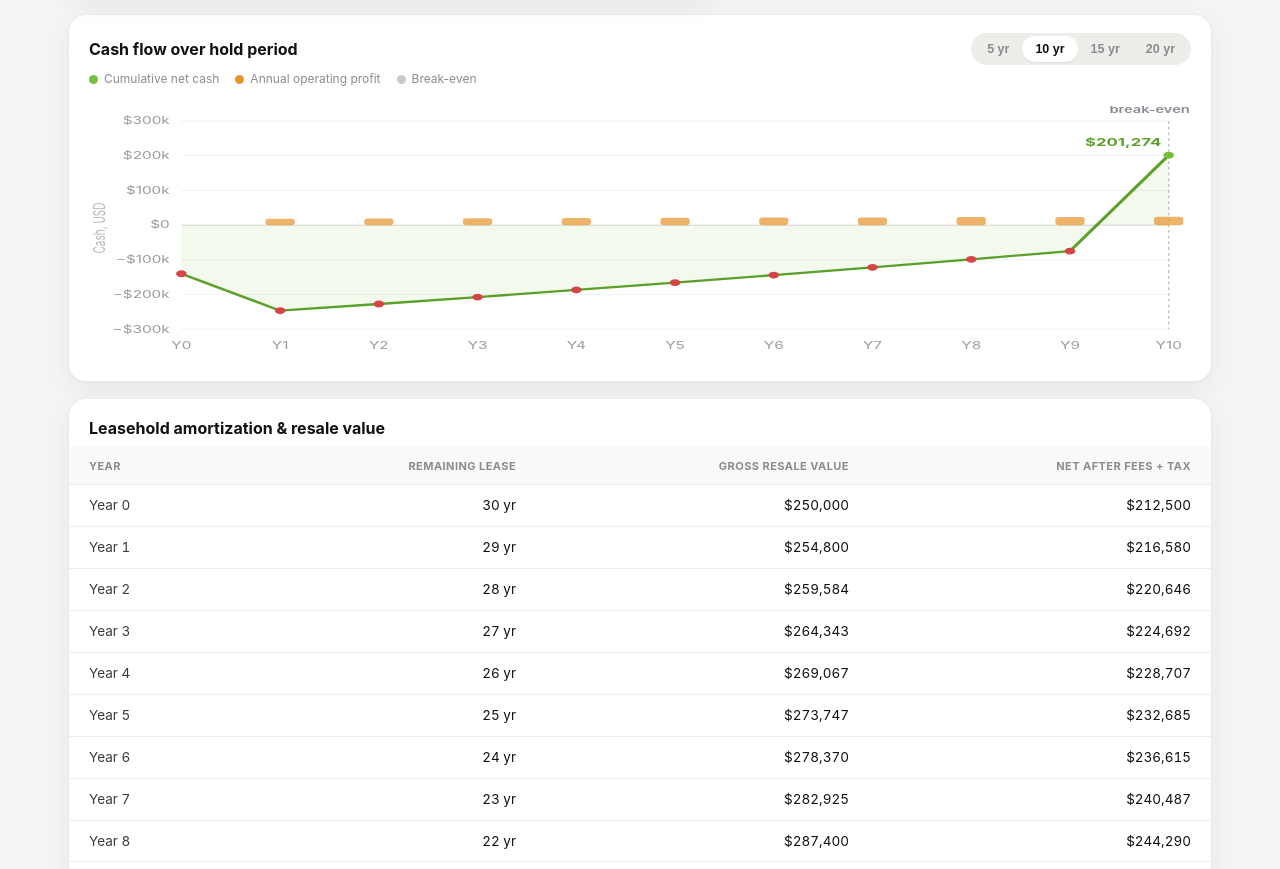
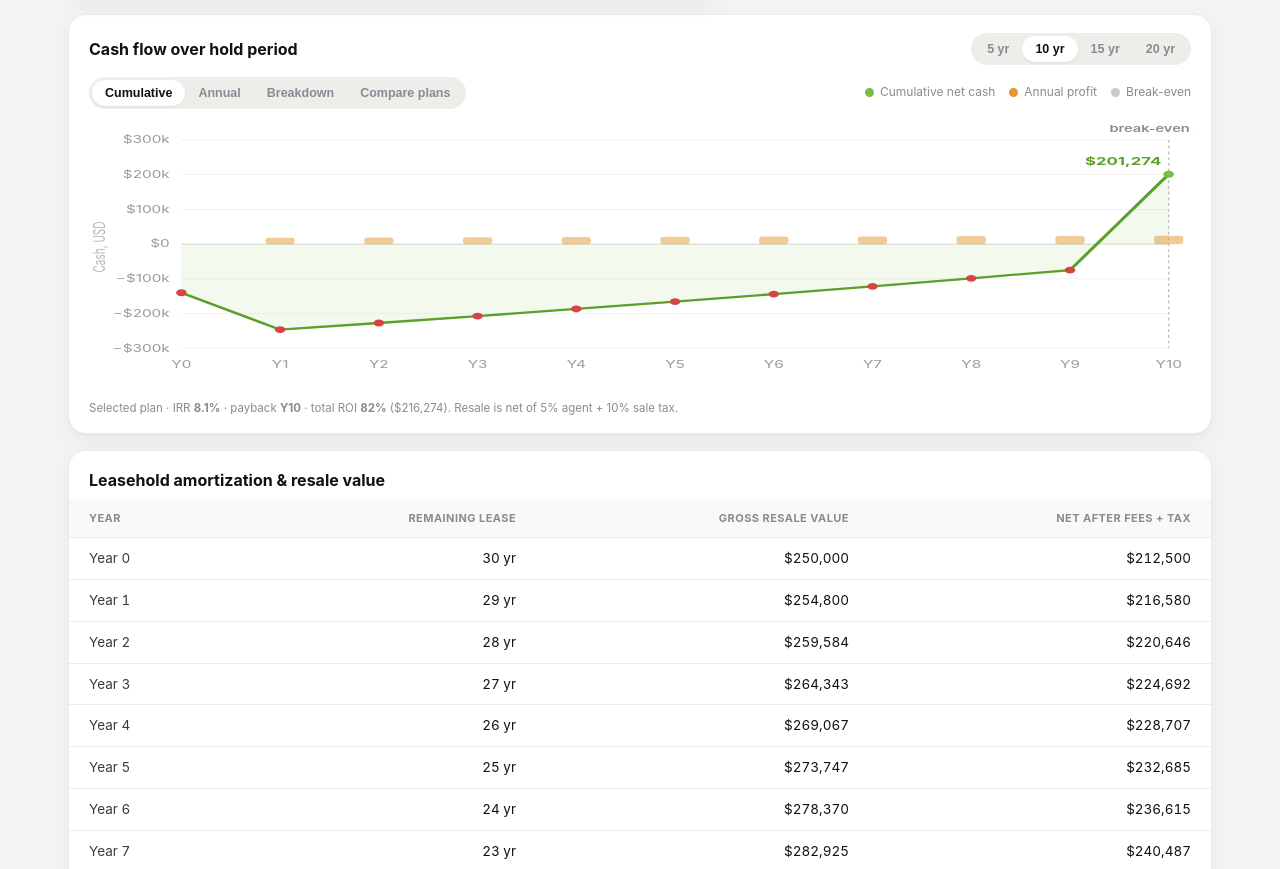
Before and after one commit to schteine/villa-calculator, a plain HTML site: page index.html in a window 1280 px wide. Shown: the part 1888-2757 px from the top of the page. Drawn offline with Linux system fonts and the light colour scheme.

```diff
--- a/index.html
+++ b/index.html
@@ -126,8 +126,10 @@
 
   /* cashflow chart */
   .cf{margin-top:16px}
-  .cflegend{display:flex;gap:16px;flex-wrap:wrap;font-size:12px;color:var(--muted);padding:2px 20px 4px}
+  .cflegend{display:flex;gap:14px;flex-wrap:wrap;font-size:12px;color:var(--muted);padding:2px 20px 4px}
   .cflegend span{display:inline-flex;align-items:center;gap:6px}
+  .cfcontrols{display:flex;align-items:center;justify-content:space-between;gap:12px;flex-wrap:wrap;padding:8px 20px 2px}
+  .cfcontrols .cflegend{padding:0}
   .cfbody{padding:6px 16px 18px}
   .cfchart{width:100%;height:260px}
   .amort{margin-top:16px}
@@ -219,12 +221,17 @@
         <button data-h="20">20 yr</button>
       </div>
     </div>
-    <div class="cflegend">
-      <span><i class="dot" style="background:var(--green)"></i>Cumulative net cash</span>
-      <span><i class="dot" style="background:var(--orange)"></i>Annual operating profit</span>
-      <span><i class="dot" style="background:#c9c9c9"></i>Break-even</span>
+    <div class="cfcontrols">
+      <div class="tabs" id="cfView">
+        <button data-v="cumulative" class="on">Cumulative</button>
+        <button data-v="annual">Annual</button>
+        <button data-v="breakdown">Breakdown</button>
+        <button data-v="compare">Compare plans</button>
+      </div>
+      <div class="cflegend" id="cfLegend"></div>
     </div>
     <div class="cfbody"><svg class="cfchart" id="cfchart" preserveAspectRatio="none"></svg></div>
+    <div class="note" id="cfCaption"></div>
   </div>
 
   <!-- Leasehold amortization -->
@@ -266,6 +273,7 @@
 let SUMH = "5";
 let PLAN = "inst";
 let EDIT = false;
+let CHARTVIEW = "cumulative";
 
 /* editable plans */
 let PLANS = {
@@ -383,6 +391,24 @@
     if(flo*fm<0){hi=mid;fhi=fm;} else {lo=mid;flo=fm;}
   }
   return (lo+hi)/2;
+}
+
+// cashflow (annual buckets + XIRR) for any plan, reusing shared operating rows
+function planCashflow(pKey, rows, holdY){
+  const p=PLANS[pKey], price=planPrice(p);
+  const cf=[]; let cum=0, pb=null;
+  for(let y=0;y<=holdY;y++){
+    let c=y===0?-S.furnishing:rows[y-1].net;
+    p.rows.forEach(r=>{ if(Math.round((Number(r.month)||0)/12)===y) c-=price*(Number(r.pct)||0)/100; });
+    if(y===holdY) c+=resaleNet_(holdY);
+    cum+=c; cf.push({year:y,cum,op:(y===0?0:rows[y-1].net),net:c});
+    if(cum>=0 && pb===null) pb=y;
+  }
+  const flows=[{t:0,amt:-S.furnishing}];
+  p.rows.forEach(r=>flows.push({t:(Number(r.month)||0)/12, amt:-price*(Number(r.pct)||0)/100}));
+  for(let y=1;y<=holdY;y++) flows.push({t:y, amt:rows[y-1].net});
+  flows.push({t:holdY, amt:resaleNet_(holdY)});
+  return {cf, irr:computeIRR(flows), payback:pb};
 }
 
 /* ---------- plans render ---------- */
@@ -575,54 +601,82 @@
 }
 
 /* ---------- cashflow chart with Y axis ---------- */
+function lg(items){return items.map(it=>`<span><i class="dot" style="background:${it[0]}"></i>${it[1]}</span>`).join("");}
+
 function renderCashflow(R){
-  const svg=$("cfchart");
+  const svg=$("cfchart"), view=CHARTVIEW;
   const W=760,H=272,padL=66,padR=18,padT=24,padB=30;
-  const cf=R.cashflow;
-  const cum=cf.map(c=>c.cum), ann=cf.map(c=>c.op);
-  let minV=Math.min(0,...cum,...ann), maxV=Math.max(0,...cum,...ann);
-  const range=maxV-minV||1;
-  const step=niceStep(range/4);
-  minV=Math.floor(minV/step)*step; maxV=Math.ceil(maxV/step)*step;
-  const x=i=>padL+(W-padL-padR)*(i/(cf.length-1||1));
-  const y=v=>padT+(H-padT-padB)*(1-(v-minV)/((maxV-minV)||1));
-  const zeroY=y(0);
+  const cf=R.cashflow, n=cf.length;
+  const x=i=>padL+(W-padL-padR)*(i/(n-1||1));
+  function axis(minV,maxV){
+    const range=maxV-minV||1, step=niceStep(range/4);
+    minV=Math.floor(minV/step)*step; maxV=Math.ceil(maxV/step)*step;
+    const y=v=>padT+(H-padT-padB)*(1-(v-minV)/((maxV-minV)||1));
+    let grid="",ylab="";
+    for(let v=minV;v<=maxV+1e-6;v+=step){const yy=y(v);
+      grid+=`<line x1="${padL}" y1="${yy.toFixed(1)}" x2="${W-padR}" y2="${yy.toFixed(1)}" stroke="${Math.abs(v)<1e-6?'#c7c7c6':'#f1f0ee'}" stroke-width="1"/>`;
+      ylab+=`<text x="${padL-8}" y="${(yy+3.5).toFixed(1)}" font-size="10.5" fill="#9a9a9f" text-anchor="end">${moneyShort(v)}</text>`;}
+    return {y,grid,ylab};
+  }
+  const xlab=cf.map((c,i)=>`<text x="${x(i).toFixed(1)}" y="${H-9}" font-size="10.5" fill="#9a9a9f" text-anchor="middle">Y${c.year}</text>`).join("");
+  const yTitle=`<text transform="rotate(-90 14 ${(H/2).toFixed(0)})" x="14" y="${(H/2).toFixed(0)}" font-size="10.5" fill="#b6b6ba" text-anchor="middle">Cash, ${CUR}</text>`;
+  let inner="", legend="", caption="";
 
-  // gridlines + Y labels
-  let grid="",ylab="";
-  for(let v=minV; v<=maxV+1e-6; v+=step){
-    const yy=y(v);
-    grid+=`<line x1="${padL}" y1="${yy.toFixed(1)}" x2="${W-padR}" y2="${yy.toFixed(1)}" stroke="${Math.abs(v)<1e-6?'#c7c7c6':'#f1f0ee'}" stroke-width="1"/>`;
-    ylab+=`<text x="${padL-8}" y="${(yy+3.5).toFixed(1)}" font-size="10.5" fill="#9a9a9f" text-anchor="end">${moneyShort(v)}</text>`;
+  if(view==="cumulative"){
+    const cum=cf.map(c=>c.cum), ann=cf.map(c=>c.op);
+    const A=axis(Math.min(0,...cum,...ann),Math.max(0,...cum,...ann)), y=A.y, zeroY=y(0);
+    const bw=Math.min(20,(W-padL-padR)/n*0.5);
+    const bars=cf.map((c,i)=>i===0?"":`<rect x="${(x(i)-bw/2).toFixed(1)}" y="${(c.op>=0?y(c.op):zeroY).toFixed(1)}" width="${bw.toFixed(1)}" height="${Math.max(1,Math.abs(y(c.op)-zeroY)).toFixed(1)}" rx="2.5" fill="var(--orange)" opacity=".5"><title>Year ${c.year} · profit ${money(c.op)}</title></rect>`).join("");
+    const linePath=cf.map((c,i)=>`${i?"L":"M"}${x(i).toFixed(1)},${y(c.cum).toFixed(1)}`).join(" ");
+    const area=`${linePath} L${x(n-1).toFixed(1)},${zeroY.toFixed(1)} L${x(0).toFixed(1)},${zeroY.toFixed(1)} Z`;
+    const dots=cf.map((c,i)=>`<circle cx="${x(i).toFixed(1)}" cy="${y(c.cum).toFixed(1)}" r="3.6" fill="${c.cum>=0?'var(--green)':'var(--red)'}"><title>Year ${c.year} · cumulative ${money(c.cum)}${c.resale?` (incl. resale ${money(c.resale)})`:''}</title></circle>`).join("");
+    const pb=R.payback;
+    const pbLine=pb!==null?`<line x1="${x(pb).toFixed(1)}" y1="${padT}" x2="${x(pb).toFixed(1)}" y2="${H-padB}" stroke="#c4c4c3" stroke-width="1" stroke-dasharray="3 3"/><text x="${x(pb).toFixed(1)}" y="${(padT-8).toFixed(1)}" font-size="10" font-weight="600" fill="#8a8a92" text-anchor="middle">break-even · Y${pb}</text>`:"";
+    const last=cf[n-1];
+    const totLbl=`<text x="${(x(n-1)-5).toFixed(1)}" y="${(y(last.cum)-10).toFixed(1)}" font-size="11.5" font-weight="700" fill="var(--green-d)" text-anchor="end">${money(last.cum)}</text>`;
+    inner=`${A.grid}${A.ylab}<path d="${area}" fill="var(--green)" opacity=".09"/>${pbLine}${bars}<path d="${linePath}" fill="none" stroke="var(--green-d)" stroke-width="2.4"/>${dots}${totLbl}${xlab}${yTitle}`;
+    legend=lg([["var(--green)","Cumulative net cash"],["var(--orange)","Annual profit"],["#c9c9c9","Break-even"]]);
   }
-  // annual operating profit bars
-  const bw=Math.min(20,(W-padL-padR)/cf.length*0.5);
-  const bars=cf.map((c,i)=>{
-    if(i===0) return "";
-    const top=c.op>=0?y(c.op):zeroY;
-    const h=Math.abs(y(c.op)-zeroY);
-    return `<rect x="${(x(i)-bw/2).toFixed(1)}" y="${top.toFixed(1)}" width="${bw.toFixed(1)}" height="${Math.max(1,h).toFixed(1)}" rx="2.5" fill="var(--orange)" opacity=".72"><title>Year ${c.year} · operating profit ${money(c.op)}</title></rect>`;
-  }).join("");
-  // cumulative line + soft area fill
-  const linePath=cf.map((c,i)=>`${i?"L":"M"}${x(i).toFixed(1)},${y(c.cum).toFixed(1)}`).join(" ");
-  const area=`${linePath} L${x(cf.length-1).toFixed(1)},${zeroY.toFixed(1)} L${x(0).toFixed(1)},${zeroY.toFixed(1)} Z`;
-  const dots=cf.map((c,i)=>`<circle cx="${x(i).toFixed(1)}" cy="${y(c.cum).toFixed(1)}" r="3.6" fill="${c.cum>=0?'var(--green)':'var(--red)'}"><title>Year ${c.year} · cumulative ${money(c.cum)}${c.resale?` (incl. resale ${money(c.resale)})`:''}</title></circle>`).join("");
-  const xlab=cf.map((c,i)=>`<text x="${x(i).toFixed(1)}" y="${H-9}" font-size="10.5" fill="#9a9a9f" text-anchor="middle">Y${c.year}</text>`).join("");
-  // break-even marker
-  const pb=R.payback;
-  const pbLine=pb!==null?`<line x1="${x(pb).toFixed(1)}" y1="${padT}" x2="${x(pb).toFixed(1)}" y2="${H-padB}" stroke="#c4c4c3" stroke-width="1" stroke-dasharray="3 3"/>
-     <text x="${x(pb).toFixed(1)}" y="${(padT-8).toFixed(1)}" font-size="10" font-weight="600" fill="#8a8a92" text-anchor="middle">break-even · Y${pb}</text>`:"";
-  // final total label
-  const last=cf[cf.length-1];
-  const totLbl=`<text x="${(x(cf.length-1)-5).toFixed(1)}" y="${(y(last.cum)-10).toFixed(1)}" font-size="11.5" font-weight="700" fill="var(--green-d)" text-anchor="end">${money(last.cum)}</text>`;
+  else if(view==="annual"){
+    const ann=cf.slice(1).map(c=>c.op);
+    const A=axis(Math.min(0,...ann,0),Math.max(0,...ann)), y=A.y, zeroY=y(0);
+    const bw=Math.min(32,(W-padL-padR)/n*0.62);
+    const bars=cf.map((c,i)=>i===0?"":`<rect x="${(x(i)-bw/2).toFixed(1)}" y="${(c.op>=0?y(c.op):zeroY).toFixed(1)}" width="${bw.toFixed(1)}" height="${Math.max(1,Math.abs(y(c.op)-zeroY)).toFixed(1)}" rx="3" fill="var(--orange)" opacity=".85"><title>Year ${c.year} · ${money(c.op)}</title></rect>`).join("");
+    const vlab=cf.map((c,i)=>i===0?"":`<text x="${x(i).toFixed(1)}" y="${(y(c.op)-6).toFixed(1)}" font-size="9.5" fill="#a06a1e" text-anchor="middle">${moneyShort(c.op)}</text>`).join("");
+    inner=`${A.grid}${A.ylab}${bars}${vlab}${xlab}${yTitle}`;
+    legend=lg([["var(--orange)","Annual operating profit"]]);
+  }
+  else if(view==="breakdown"){
+    const segsDef=[["net","Net profit","var(--green)"],["tax","Tax","#a83232"],["mgmt","Management","var(--red)"],["gen","General costs","var(--orange)"],["dir","Direct comm.","#e0b04a"],["ota","OTA comm.","var(--red-l)"]];
+    const maxRev=Math.max(...R.rows.slice(0,R.years).map(r=>r.revenue));
+    const A=axis(0,maxRev), y=A.y;
+    const bw=Math.min(32,(W-padL-padR)/n*0.62);
+    let bars="";
+    for(let i=1;i<n;i++){ const r=R.rows[i-1]; if(!r) continue; let acc=0;
+      segsDef.forEach(sd=>{ const val=r[sd[0]]; const y0=y(acc), y1=y(acc+val); acc+=val;
+        bars+=`<rect x="${(x(i)-bw/2).toFixed(1)}" y="${y1.toFixed(1)}" width="${bw.toFixed(1)}" height="${Math.max(0.4,y0-y1).toFixed(1)}" fill="${sd[2]}" opacity=".92"><title>Year ${r.year} · ${sd[1]} ${money(val)}</title></rect>`; });
+    }
+    inner=`${A.grid}${A.ylab}${bars}${xlab}${yTitle}`;
+    legend=lg(segsDef.map(s=>[s[2],s[1]]));
+  }
+  else { // compare
+    const a=planCashflow("full",R.rows,R.years), b=planCashflow("inst",R.rows,R.years);
+    const all=a.cf.map(c=>c.cum).concat(b.cf.map(c=>c.cum),[0]);
+    const A=axis(Math.min(...all),Math.max(...all)), y=A.y, zeroY=y(0);
+    const drawLine=(cx,color)=>{const pth=cx.cf.map((c,i)=>`${i?"L":"M"}${x(i).toFixed(1)},${y(c.cum).toFixed(1)}`).join(" ");
+      const d=cx.cf.map((c,i)=>`<circle cx="${x(i).toFixed(1)}" cy="${y(c.cum).toFixed(1)}" r="3" fill="${color}"><title>Year ${c.year} · ${money(c.cum)}</title></circle>`).join("");
+      return `<path d="${pth}" fill="none" stroke="${color}" stroke-width="2.4"/>${d}`;};
+    inner=`${A.grid}${A.ylab}<line x1="${padL}" y1="${zeroY.toFixed(1)}" x2="${W-padR}" y2="${zeroY.toFixed(1)}" stroke="#c7c7c6"/>${drawLine(a,'var(--green-d)')}${drawLine(b,'#3b7dd6')}${xlab}${yTitle}`;
+    legend=lg([["var(--green-d)","Full prepayment"],["#3b7dd6","Installment"]]);
+    const af=a.cf[a.cf.length-1].cum, bf=b.cf[b.cf.length-1].cum;
+    caption=`At Year ${R.years}: Full prepayment ends at <b>${money(af)}</b> (IRR ${a.irr!==null?(a.irr*100).toFixed(1)+'%':'—'}), Installment at <b>${money(bf)}</b> (IRR ${b.irr!==null?(b.irr*100).toFixed(1)+'%':'—'}). ${af>=bf?'Full prepayment':'Installment'} returns more cash by exit.`;
+  }
 
   svg.setAttribute("viewBox",`0 0 ${W} ${H}`);
-  svg.innerHTML=`${grid}${ylab}
-    <path d="${area}" fill="var(--green)" opacity=".09"/>
-    ${pbLine}${bars}
-    <path d="${linePath}" fill="none" stroke="var(--green-d)" stroke-width="2.4"/>
-    ${dots}${totLbl}${xlab}
-    <text transform="rotate(-90 14 ${(H/2).toFixed(0)})" x="14" y="${(H/2).toFixed(0)}" font-size="10.5" fill="#b6b6ba" text-anchor="middle">Cash, ${CUR}</text>`;
+  svg.innerHTML=inner;
+  $("cfLegend").innerHTML=legend;
+  if(view!=="compare") caption=`Selected plan · IRR <b>${R.irr!==null?(R.irr*100).toFixed(1)+'%':'—'}</b> · payback <b>${R.payback===null?'—':'Y'+R.payback}</b> · total ROI <b>${R.roi.toFixed(0)}%</b> (${money(R.totalReturn)}). Resale is net of ${S.saleAgent}% agent + ${S.saleTax}% sale tax.`;
+  $("cfCaption").innerHTML=caption;
 }
 function niceStep(x){
   const p=Math.pow(10,Math.floor(Math.log10(x||1)));
@@ -708,6 +762,9 @@
   b.onclick=()=>{S.hold=parseInt(b.dataset.h,10);render();};
 });
 function syncCfTabs(){$("cfTabs").querySelectorAll("button").forEach(x=>x.classList.toggle("on",parseInt(x.dataset.h,10)===Math.round(S.hold)));}
+$("cfView").querySelectorAll("button").forEach(b=>{
+  b.onclick=()=>{CHARTVIEW=b.dataset.v;$("cfView").querySelectorAll("button").forEach(x=>x.classList.toggle("on",x===b));renderCashflow(calc());};
+});
 $("editPlans").onclick=()=>{EDIT=!EDIT;$("editPlans").classList.toggle("on",EDIT);$("editPlans").textContent=EDIT?"Done editing":"Edit plans";renderPlans();};
 $("fx").oninput=()=>softRefresh();
 $("reset").onclick=()=>{S={...DEFAULTS};render();};
```
